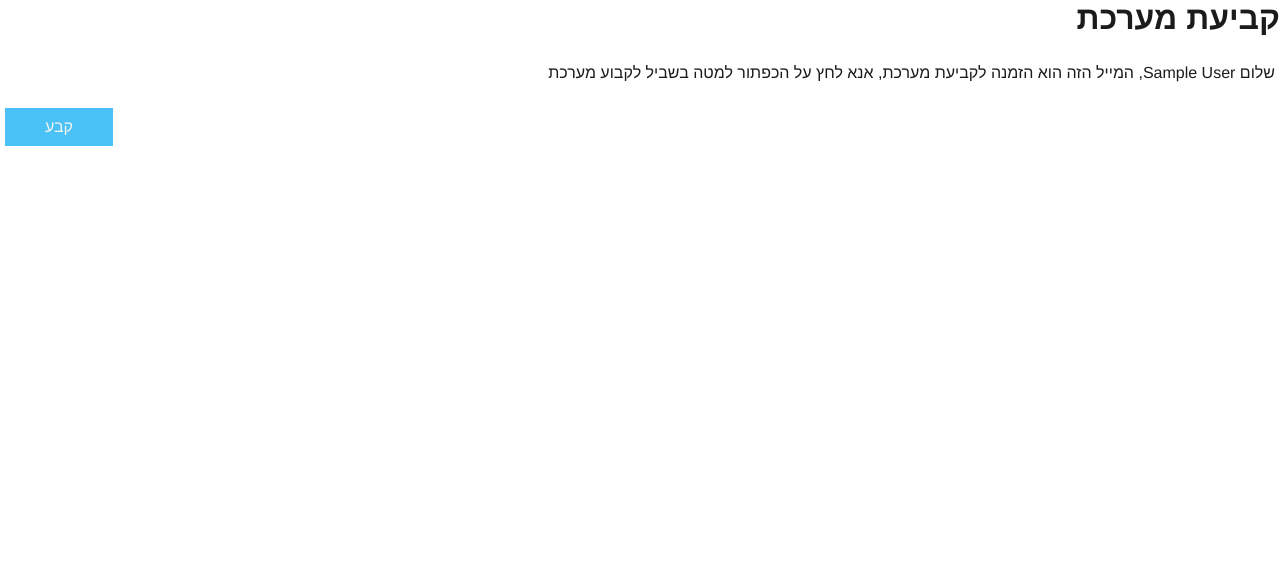
After one commit to mouseylicense/substitutesProject, a Django app: template templates/emails/setSchedule_email.html in a window 1280 px wide. The commit adds this page. Shown: the part 215-800 px from the top of the page. Run offline with Django 5.2, Linux system fonts and the light colour scheme; tables that the repository leaves empty hold one stand-in row (values such as "Sample post"); the template is opened without the code that fills it: values that come from a table or form of the project are taken from there, most other values are stand-ins (such as "Sample title", 1, 10 or a date in 2020); parts of the project's set-up code (start-up, migrations or seed data) failed here and were passed over.

Commit message:
Made Prettier Emails!

```diff
--- /dev/null
+++ b/templates/emails/setSchedule_email.html
@@ -0,0 +1,59 @@
+<!DOCTYPE html>
+<html lang="he" dir="rtl">
+<head>
+    <style>
+        .header{
+            color:#1b1b1b !important;
+            text-align: right !important;
+            font-family: helvetica, arial, sans-serif !important;
+        }
+        .body{
+            color:#1b1b1b !important;
+            text-align: right !important;
+            font-family: helvetica, arial, sans-serif !important;
+            padding: 5px;
+            font-size: medium;
+        }
+        .button{
+            font-size: medium !important;
+            margin: 5px;
+            float: left;
+            padding: 10px 40px;
+            background-color: #4ac1f7;
+            color: #f3f3f3 !important;
+            font-family: helvetica, arial, sans-serif;
+            text-decoration: none;
+        }
+        img{
+            width: 20%;
+            height: 20%;
+            margin:auto;
+        }
+        .image-container{
+            border-bottom: rgb(0,0,0,0.5) 2px solid;
+            display: flex;
+        }
+        html,body{
+            margin:0;
+            width: 100%;
+            height: 100%;
+            direction: rtl !important;
+        }
+        .footer{display: block}
+    </style>
+    <meta charset="UTF-8">
+</head>
+<body>
+<div class="image-container">
+    <img src="https://scontent.ftlv6-1.fna.fbcdn.net/v/t39.30808-6/300378800_209964364689902_2176483665714150480_n.jpg?_nc_cat=106&ccb=1-7&_nc_sid=6ee11a&_nc_ohc=KmyT5q8DDxsQ7kNvgGBi0Z8&_nc_ht=scontent.ftlv6-1.fna&oh=00_AYAeecAt6clLg6t0Jc57BBNCiYHr5ePNxMMk4sGVQWag_g&oe=66B859C8" alt="demokrati baemek logo">
+</div>
+    <div>
+    <h1 class="header">קביעת מערכת</h1>
+    <p class="body">שלום {{student}}, המייל הזה הוא הזמנה לקביעת מערכת, אנא לחץ על הכפתור למטה בשביל לקבוע מערכת</p>
+
+    <a class="button" href="{{ link }}" >קבע</a>
+</div>
+
+
+</body>
+</html>
```
Also changed, not shown: static/set_schedule.css (+7 -0 lines), templates/emails/setScheduleReset_email.html (added, +58 -0 lines), timetable/views.py (+24 -5 lines).
